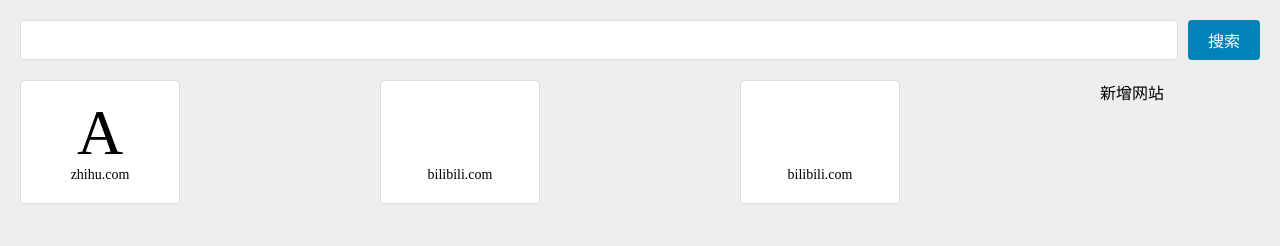
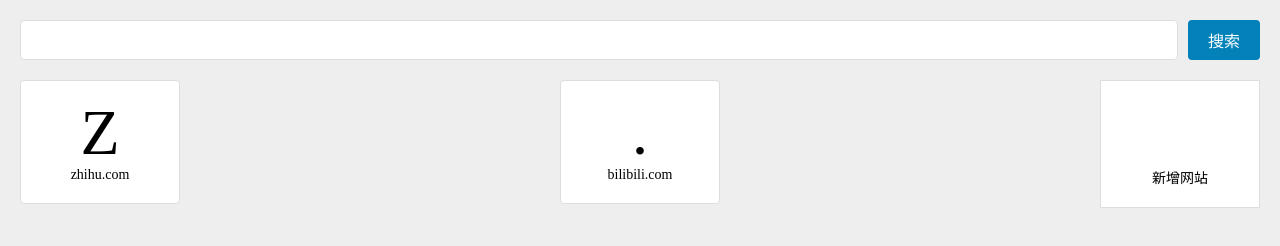
Before and after one commit to NansenHo/nav-1.0, a plain HTML site: page src/index.html in a window 1280 px wide. Drawn offline with nearby package versions, Linux system fonts and the light colour scheme.

Commit message:
要做完功能了

```diff
--- a/src/index.html
+++ b/src/index.html
@@ -4,41 +4,58 @@
     <meta charset="UTF-8">
     <meta name="viewport" content="width=device-width,initial-scale=1,minimum-scale=1,maximum-scale=1,user-scalable=no,viewport-fit=cover">
     <title>前航</title>
+    <style type="text/css">
+        .icon {
+        width: 1em; height: 1em;
+        vertical-align: -0.15em;
+        fill: currentColor;
+        overflow: hidden;
+        }
+    </style>
     <link rel="stylesheet" href="style.css">
 </head>
 <body>
     <header class="globalHeader">
-        <input type="text">
-        <button>搜索</button>
+        <form class="searchForm" method="get" action="https://www.zhihu.com/search" target="_blank" >
+            <input name="q"type="text">
+            <button type="submit">搜索</button>
+        </form>
     </header>
     <main class="globalMain">
         <ul class="siteList">
-            <li>
+            <!-- <li>
+                <a href="https://zhihu.com">
                     <div class="site">
-                    <div class="logo">A</div>
+                        <div class="logo">Z</div>
                         <div class="link">zhihu.com</div>
                     </div>
+                </a>
             </li>
             <li>
+                <a href="https://www.bilibili.com">
                     <div class="site">
-                    <div class="logo"></div>
+                        <div class="logo">
+                            <img src="../images/bilibili-logo.png" alt="">
+                        </div>
                         <div class="link">bilibili.com</div>
                     </div>
-            </li>
-            <li>
-                <div class="site">
-                    <div class="logo"></div>
-                    <div class="link">bilibili.com</div>
+                </a>
+            </li> -->
+            <!-- 哈希表里都写了，HTML 这边就可以删掉了 -->
+            <li class="last">
+                <div class="addButton">
+                    <div class="icon-wrapper">
+                        <svg class="icon">
+                            <use xlink:href="#icon-add"></use>
+                        </svg>
                     </div>
-            </li>
-            <li>
-                <div class="addButton">
-                    <div class="icon"></div>
                     <div class="text">新增网站</div>
                 </div>
             </li>
         </ul>
     </main>
+    <script src="//at.alicdn.com/t/font_2108100_m0juwbz1f9.js"></script>
+    <script src="https://cdn.bootcdn.net/ajax/libs/jquery/3.5.1/jquery.min.js"></script>
     <script src="main.js"></script>
 </body>
 </html>
--- a/src/main.js
+++ b/src/main.js
@@ -0,0 +1,97 @@
+const $siteList = $('.siteList') // 找到 siteList ，用 jQuery 找的
+const $lastLi = $siteList.find('li.last')
+const x = localStorage.getItem('x') // 读已经存了的 x
+// 但 x 目前还是字符串，还要将它变成对象
+// console.log('x')
+// console.log(x)
+const xObject = JSON.parse(x) // 将字符串变成对象
+// console.log('xObject')
+// console.log(xObject)
+const hashMap = xObject || [
+    {logo: 'Z', logoType: 'text', url: 'https://zhihu.com'},
+    {logo: '../images/bilibili-logo.png', logoType: 'image', url: 'https://www.bilibili.com'},
+]
+const simplifyUrl = (url)=>{
+    return url.replace('https://', '')
+    .replace('http://', '')
+    .replace('www.', '')
+    .replace(/\/.*/, '')// 把以 / 开头的也删掉，需要用到正则表达式
+} // 接受一个 https:// 开头的 url ，则返回没有 https:// 开头的 url。原本的 url 并没有变，这里是产生了一个新的字符串
+const render = ()=>{ // 优化代码，render 函数就是渲染哈希的
+    // 在重新渲染之前要把之前的给删了
+    $siteList.find('li:not(.last)').remove() // 把所有 li 都找到，唯独不找最后那一个 li ，然后删掉
+    // 现在删这个弄这么复杂，是因为我们 HTML 就没有设计好。但如果放外面 CSS 也会很难写
+    hashMap.forEach(node=>{
+        const $li = $( `<li>
+        <a href="${node.url}">
+                        <div class="site">
+                            <div class="logo">${node.logo[0]}</div>
+                            <div class="link">${simplifyUrl(node.url)}</div>
+                        </div>
+                    </a></li>`).insertBefore($lastLi)
+    }) // 遍历 hashMap，forEach 会把每一项作为参数告诉你。
+}
+render()
+
+{/* <li>
+                <a href="https://zhihu.com">
+                    <div class="site">
+                        <div class="logo">Z</div>
+                        <div class="link">zhihu.com</div>
+                    </div>
+                </a>
+            </li>
+            <li>
+                <a href="https://www.bilibili.com">
+                    <div class="site">
+                        <div class="logo">
+                            <img src="../images/bilibili-logo.png" alt="">
+                        </div>
+                        <div class="link">bilibili.com</div>
+                    </div>
+                </a>
+            </li>
+             */}
+$('.addButton') // 获取 .addButton
+    .on('click', ()=>{
+        let url = window.prompt('请输入您想要添加的网站')
+        console.log(url)
+        // 我们可以对用户输入的 url 进行测试
+        if(url.indexOf('http') !== 0) {
+            // 不是 http 开头的，即 http 的 index 不等于 0。
+            url = 'https://' + url // 相比起相面的给提示信息，这种帮用户改正的交互更好
+            // alert('请输入 http 开头的网址')
+            // 我们就提示用户 请输入 http 开头的网址 。
+        }
+        console.log(url)
+        // console.log($siteList) // 注意，jQuery 打出来的是一个 api
+        // const $li = $(`
+        // <li>
+        //         <a href="${url}">
+        //             <div class="site">
+        //                 <div class="logo">${url[0]}</div>
+        //                 <div class="link">${url}</div>
+        //             </div>
+        //         </a>
+        //     </li>
+        // `).insertBefore($lastLi)
+        // 当点击的时候，不再创建 li 了，而是直接操作哈希表，然后让问题变成一个简单的只有渲染哈希表的一个事。
+        hashMap.push({
+            logo: url[0],
+            logoType:'text',
+            url: url}
+        )
+        render()
+    })
+
+window.onbeforeunload = ()=>{
+    console.log('页面要关闭了')
+    // 因为 localStorage 只能存字符串，所以要把哈希表变成字符串
+    const string = JSON.stringify(hashMap) // JSON.stringify 可以把一个对象变成字符串
+    // console.log(typeof hashMap)
+    // console.log(hashMap)
+    // console.log(typeof string)
+    // console.log(string)
+    window.localStorage.setItem('x', string) // window 可以省略，我这里先不省略。接受两个值，一个是 key ，一个是 value
+    // 上行代码的意思就是，在本地设置一个 x ，它的值就是 string
+}
--- a/src/style.css
+++ b/src/style.css
@@ -3,15 +3,20 @@
 *:before, *:after{box-sizing: border-box;}
 *{margin: 0; padding: 0;}
 ul,ol{ list-style: none; }
+a{color: inherit; text-decoration: none;}
+img{max-width: 100%; max-height: 100%;}
+/* 只需要将 img reset 一下就好，将其最大宽高均设置为 100% ，最大也只能和父元素一样大。 */
 
 /* style */
 body{background: #eee;}
 .globalHeader{
     margin: 20px; /* 左右间距相等，就居中了一个 div */
+}
+.searchForm{
     display: flex;
     justify-content: space-between;
 }
-.globalHeader > input{
+.searchForm > input{
     width: 100%;
     margin-right: 10px; /* 搜索框和搜索按钮之间的空隙 */
     height: 40px; /* 根据视觉稿来设定的 */
@@ -19,7 +24,7 @@ body{background: #eee;}
     border: 1px solid #ddd; /* input 是有默认 border 的，我们要覆盖了它的默认样式，或者 none 掉默认样式，才能在其 border 上加别的东西 */
     border-radius: 4px;
 }
-.globalHeader > button{
+.searchForm > button{
     white-space: nowrap; /* 强制搜索框为一行 */
     padding: 0 20px;
     border: none; /* none 掉默认 border */
@@ -64,5 +69,30 @@ body{background: #eee;}
     margin-top: 2px;
 }
 .siteList .addButton{
+    border: 1px solid #ddd;
+    background: white;
     width: 160px;
+    display: flex;
+    justify-content: center;
+    align-items: center;
+    flex-direction: column; /* 将其中的两个元素的左右排布，改成上下排布*/
+    padding: 20px 0;
 }
+.siteList .addButton .icon{
+ /* icon 默认是有宽高的，要先覆盖一下*/
+    width: 54px;
+    height: 54px;
+}
+.siteList .addButton .text{
+    font-size: 14px;
+    margin-top: 2px;
+}
+.siteList .addButton .icon-wrapper{
+    width: 64px;
+    height: 64px;
+    /* 先让 icon-wrapper 的宽高和 icon 的宽高相等 */
+    display: flex;
+    justify-content: center;
+    align-items: center;
+    /* 让 icon 在 icon-wrapper 中上下左右居中 */
+}
```
Also changed, not shown: images/bilibili-logo.png (added). Lines whose indentation alone changed are shown as unchanged.
